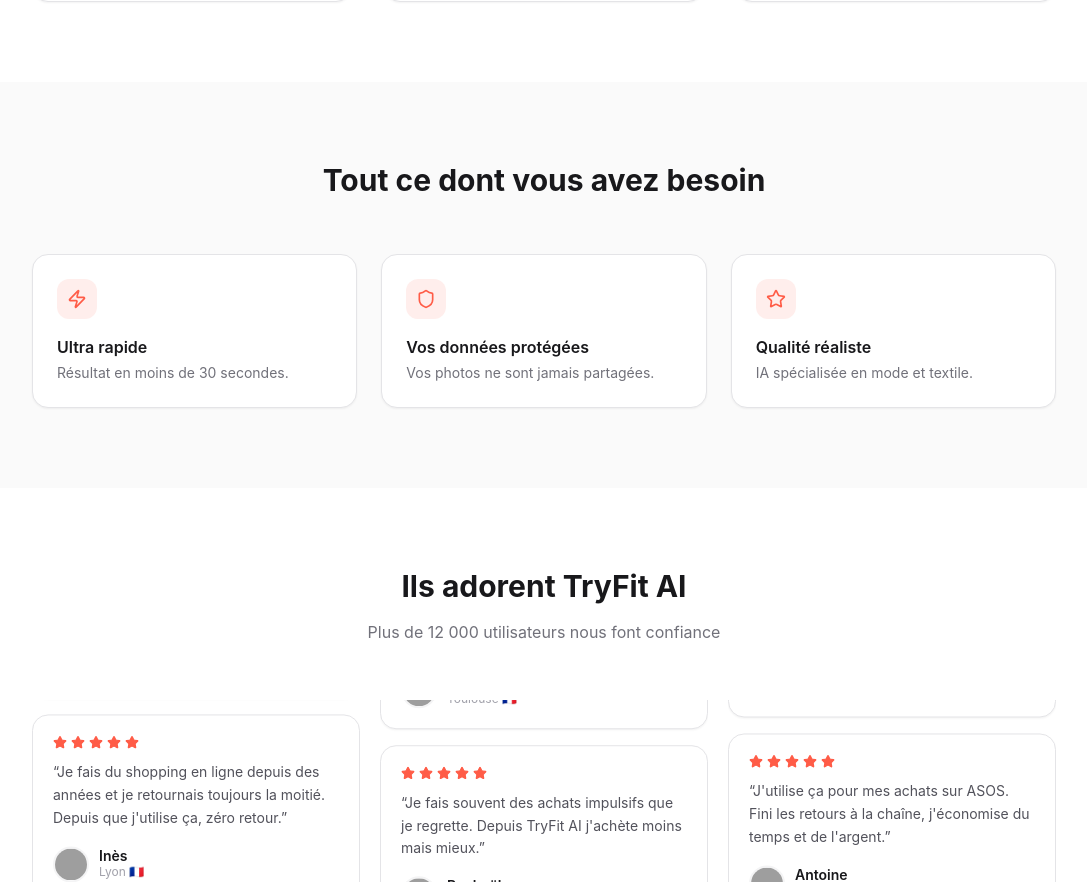
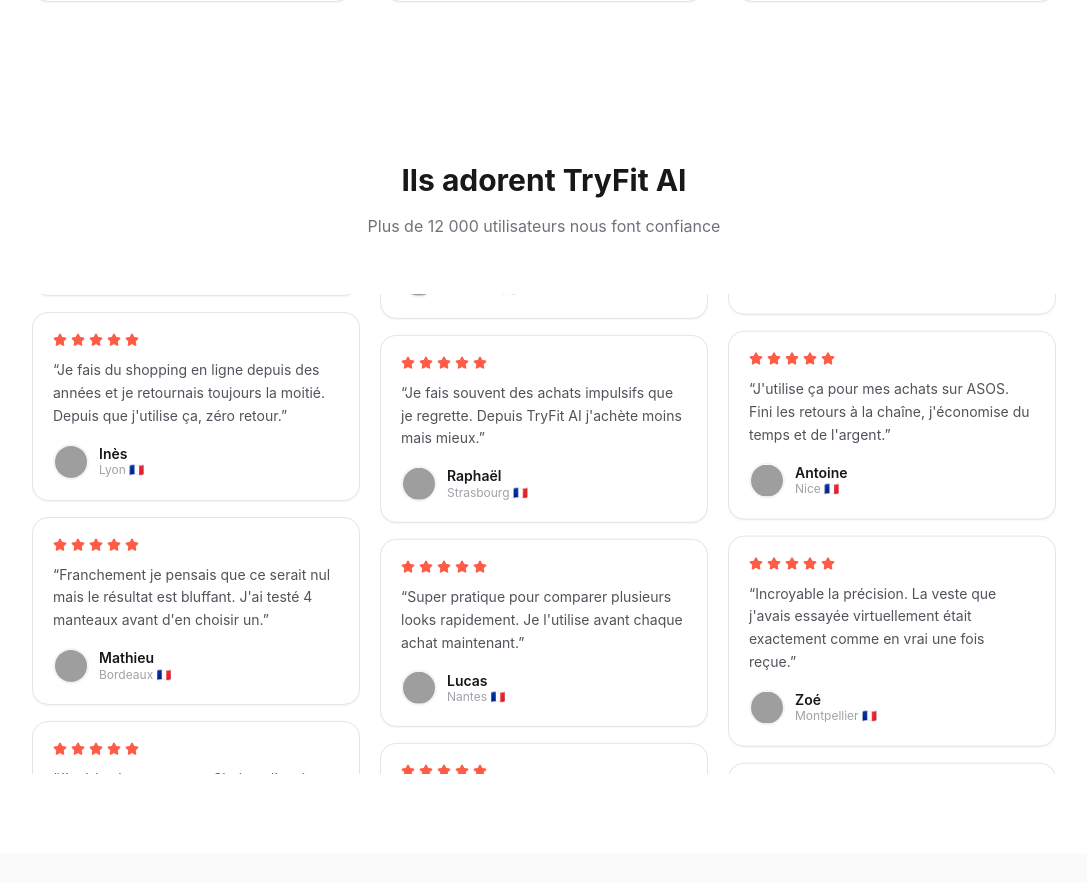
Before and after one commit to julesh66250/tryfit-ai, a Next.js app: page / in a window 1280 px wide. Shown: the part 1799-2681 px from the top of the page, without its empty margins (96-1183 px from the left). Built offline with nearby package versions, Linux system fonts and the light colour scheme; grey boxes are pictures that could not be loaded.

Commit message:
design: supprime section features

```diff
--- a/app/page.tsx
+++ b/app/page.tsx
@@ -1,7 +1,7 @@
 'use client'
 
 import Link from 'next/link'
-import { Sparkles, ArrowRight, Zap, Shield, Star, ChevronDown, ChevronUp } from 'lucide-react'
+import { Sparkles, ArrowRight, Star, ChevronDown, ChevronUp } from 'lucide-react'
 import { useState, useEffect, useRef } from 'react'
 import Image from 'next/image'
 import TestimonialsColumns from '@/components/TestimonialsColumns'
@@ -258,27 +258,6 @@
         </div>
       </section>
 
-      {/* Features */}
-      <section className="py-20 px-6 bg-zinc-50">
-        <div className="max-w-5xl mx-auto">
-          <h2 className="text-3xl font-bold text-center mb-14 text-zinc-900">Tout ce dont vous avez besoin</h2>
-          <div className="grid md:grid-cols-3 gap-6">
-            {[
-              { icon: <Zap className="w-5 h-5" />, title: 'Ultra rapide', desc: 'Résultat en moins de 30 secondes.' },
-              { icon: <Shield className="w-5 h-5" />, title: 'Vos données protégées', desc: 'Vos photos ne sont jamais partagées.' },
-              { icon: <Star className="w-5 h-5" />, title: 'Qualité réaliste', desc: 'IA spécialisée en mode et textile.' },
-            ].map((f) => (
-              <div key={f.title} className="card p-6">
-                <div className="w-10 h-10 rounded-xl bg-brand-500/10 text-brand-500 flex items-center justify-center mb-4">
-                  {f.icon}
-                </div>
-                <h3 className="font-semibold mb-1 text-zinc-900">{f.title}</h3>
-                <p className="text-zinc-500 text-sm">{f.desc}</p>
-              </div>
-            ))}
-          </div>
-        </div>
-      </section>
 
       {/* Témoignages */}
       <section className="py-20 px-6">
```
